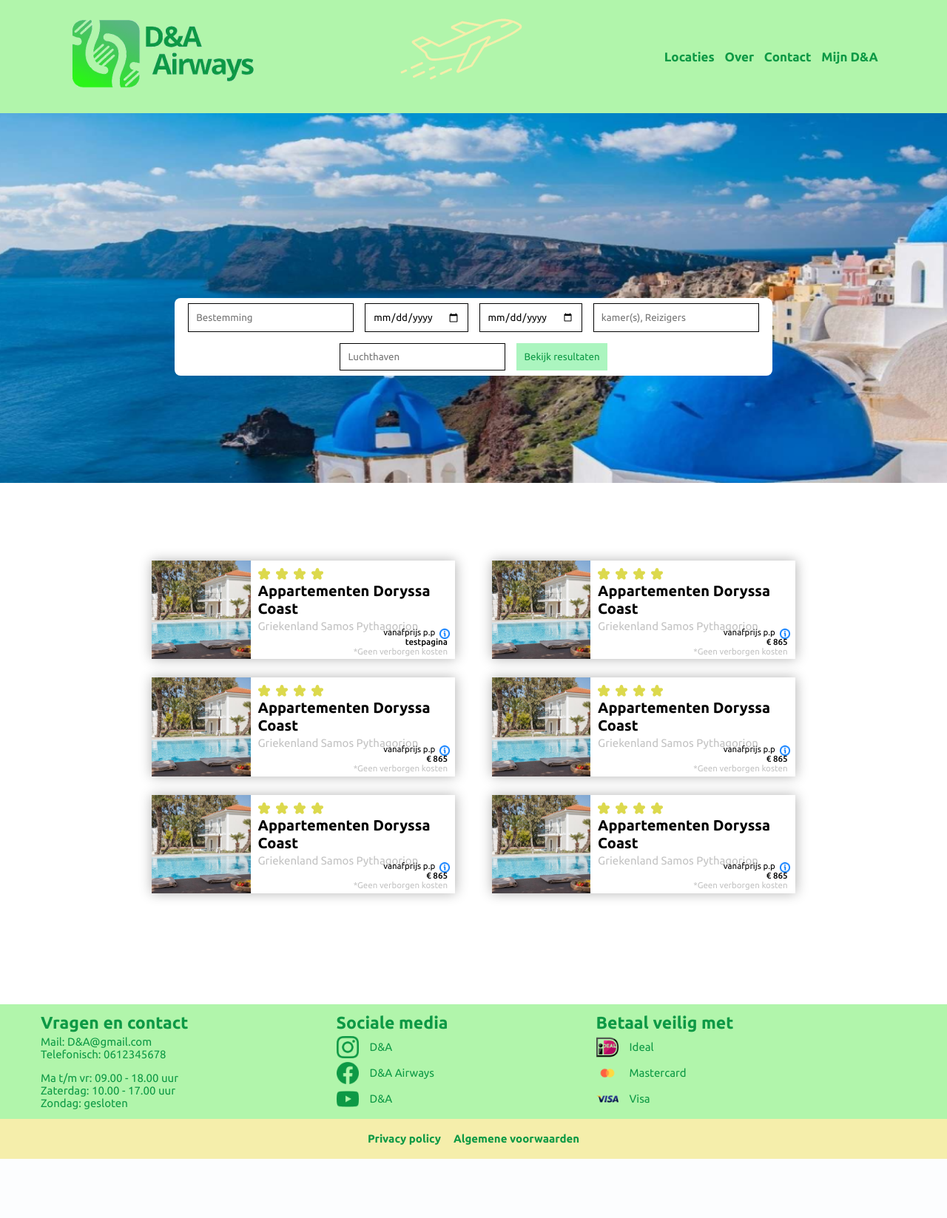
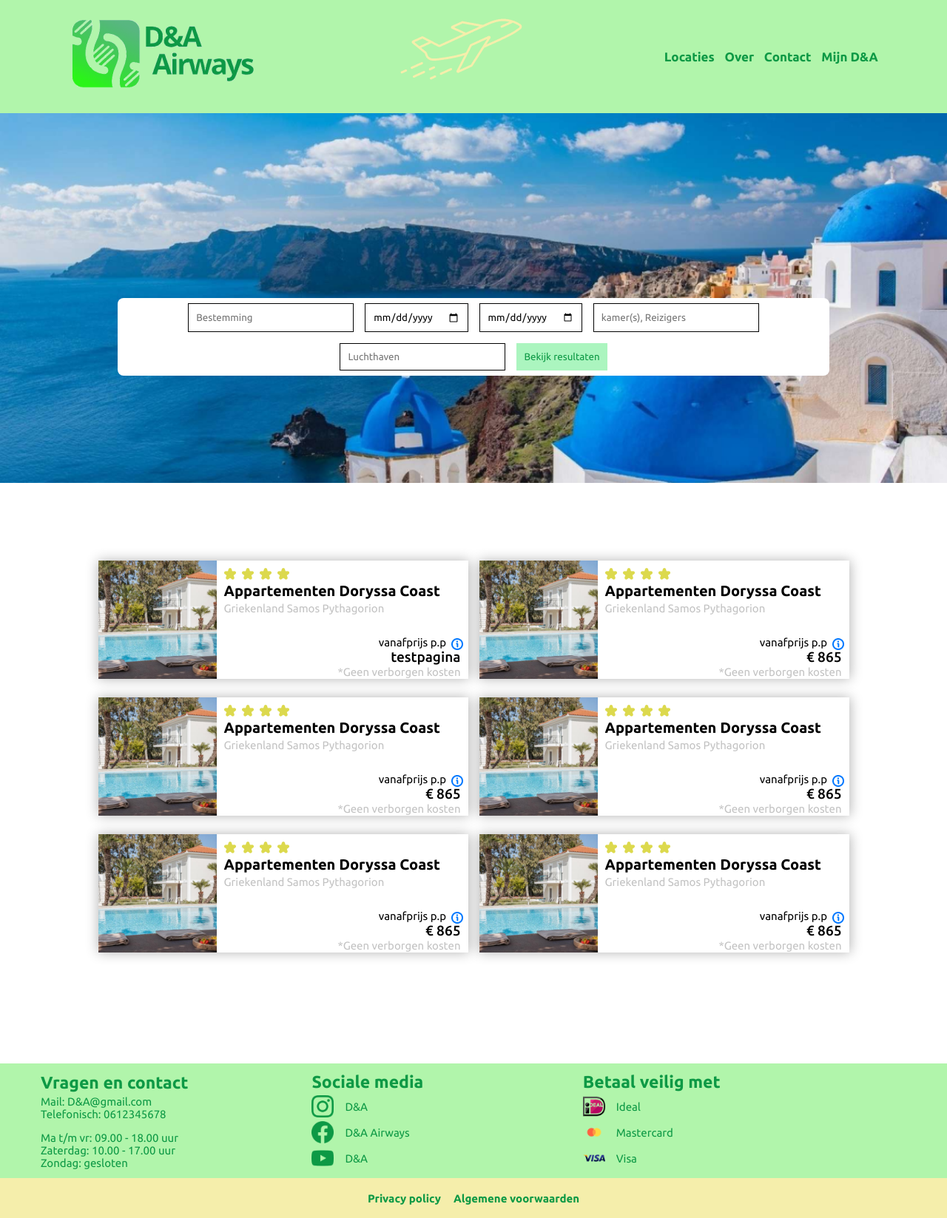
Before and after one commit to Dantevandeweerd/P4Crud, a PHP site: page / in a window 1280 px wide; the page is wider, and only the part inside the window is pictured. Shown: that part at 74% size. Before the commit the page ends 1567 px from the top of that part, so only its background shows below. Run offline with PHP 8.4, Linux system fonts and the light colour scheme.

Commit message:
landingpage volledig responsive gemaakt

```diff
--- a/assets/javascript/script.js
+++ b/assets/javascript/script.js
@@ -7,14 +7,14 @@ function closeNav() {
 }
 
 function showSlide1() {
-  document.getElementById("hotel-slide1").style.display = "block";
+  document.getElementById("hotel-slide1").style.display = "flex";
   document.getElementById("hotel-slide2").style.display = "none";
   document.getElementById("showslide1-button").style.display = "none";
-  document.getElementById("showslide2-button").style.display = "block";
+  document.getElementById("showslide2-button").style.display = "flex";
 }
 function showSlide2() {
   document.getElementById("hotel-slide1").style.display = "none";
-  document.getElementById("hotel-slide2").style.display = "block";
-  document.getElementById("showslide1-button").style.display = "block";
+  document.getElementById("hotel-slide2").style.display = "flex";
+  document.getElementById("showslide1-button").style.display = "flex";
   document.getElementById("showslide2-button").style.display = "none";
 }
--- a/assets/style/style.css
+++ b/assets/style/style.css
@@ -65,14 +65,13 @@ nav {
   display: none;
 }
 
-
-
 /* Stijl van de landingpage */
 
 #landingpagefoto {
-  width: 1900px;
+  width: 100%;
   height: 500px;
   z-index: 1;
+  object-fit: cover;
 }
 
 .boeking {
@@ -86,7 +85,7 @@ nav {
   bottom: 250px;
   z-index: 2;
   background-color: white;
-  width: 62%;
+  width: 74%;
   display: flex;
   flex-wrap: wrap;
   justify-content: center;
@@ -101,28 +100,25 @@ nav {
 }
 
 #boeking-resultaat {
-  background-color: #ABF5BF;
-  color: #0D9945;
+  background-color: #abf5bf;
+  color: #0d9945;
   border: none;
 }
 
 .boeking-blok {
-  width: 32vw;
-  height: 10.4vw;
-  box-shadow: .2px 0 1em .02em rgb(0 0 0 / 30%);
+  width: 500px;
+  height: 160px;
+  box-shadow: 0.2px 0 1em 0.02em rgb(0 0 0 / 30%);
   display: flex;
   flex-direction: row;
 }
-.vakantie-foto{
-  height: 12vh;
-}
 
 .boeking-blok:hover {
-  box-shadow: .2px 0 1em .3em rgb(0 0 0 / 30%);
+  box-shadow: 0.2px 0 1em 0.3em rgb(0 0 0 / 30%);
   transition: 0.5s;
 }
-.boeking-foto{
-  width: 10.4vw;
+.boeking-foto {
+  width: 160px;
 }
 
 .vakantie-locaties {
@@ -130,7 +126,9 @@ nav {
   display: flex;
   flex-direction: row;
   justify-content: center;
-  gap: 50px;
+  align-items: center;
+
+  gap: 15px;
   position: relative;
   z-index: 3;
 }
@@ -139,8 +137,8 @@ nav {
   width: 400px;
   padding: 10px;
 }
-.vakantie-naam{
-  height: 6vw;
+.vakantie-naam {
+  height: 90px;
 }
 
 .vakantie-bestemming,
@@ -156,11 +154,10 @@ nav {
   position: relative;
   top: 5px;
   left: 3px;
-  width: 1.1vw;
 }
 
 .prijs {
-  font-size: 1.2vw;
+  font-size: 19px;
   font-weight: 500;
 }
 
@@ -170,9 +167,6 @@ nav {
   align-items: flex-end;
   position: relative;
 }
-.kosten p{
-  font-size: 0.9vw;
-}
 
 .hotel {
   gap: 25px;
@@ -200,18 +199,18 @@ nav {
 }
 
 .footer-algemeen {
-  width: 100%;
   background-color: #b1f5ab;
   height: 155px;
   display: flex;
   align-items: center;
   padding-left: 55px;
-  gap: 200px;
+  gap: 13vw;
 }
 
 .footer-algemeen h1 {
   color: #0d9945;
   font-weight: 600;
+  width: 200px;
 }
 
 .footer-algemeen p {
@@ -220,6 +219,7 @@ nav {
 
 #footer-openingstijden {
   display: flex;
+  width: 186px;
   margin-top: 15px;
   flex-direction: column;
 }
--- a/header.php
+++ b/header.php
@@ -16,14 +16,14 @@
         <a href=""><button>Locaties</button></a>
         <a href=""><button>Over</button></a>
         <a href=""><button>Contact</button></a>
-        <a href=""><button>Mijn D&A</button></a>
+        <a href="mijnd&a.php"><button>Mijn D&A</button></a>
       </div>
       <div id="mySidenav" class="sidenav">
         <a href="javascript:void(0)" class="closebtn" onclick="closeNav()">&times;</a>
         <a href=""><button>Locaties</button></a>
         <a href=""><button>Over</button></a>
         <a href=""><button>Contact test</button></a>
-        <a href=""><button>Mijn D&A</button></a>
+        <a href="mijnd&a.php"><button>Mijn D&A</button></a>
       </div>
       <span class="nav-button" onclick="openNav()">&#9776;</span>
 
--- a/index.php
+++ b/index.php
@@ -7,8 +7,7 @@
     <link rel="stylesheet" href="assets/style/style.css" />
     <link
       href="https://fonts.googleapis.com/css2?family=Ubuntu:ital,wght@0,300;0,400;0,500;0,700;1,300;1,400;1,500;1,700&display=swap"
-      rel="stylesheet"
-    />
+      rel="stylesheet" />
   </head>
 
   <body>
@@ -19,8 +18,7 @@
           <img
             src="assets/img/landingpagefoto.png"
             alt="landingpagefoto"
-            id="landingpagefoto"
-          />
+            id="landingpagefoto" />
           <form action="" class="boeking-form">
             <input type="text" placeholder="Bestemming" />
             <input type="date" name="" id="vertekdatum" />
@@ -30,8 +28,7 @@
             <input
               type="submit"
               value="Bekijk resultaten"
-              id="boeking-resultaat"
-            />
+              id="boeking-resultaat" />
           </form>
         </div>
       </section>
@@ -40,19 +37,24 @@
         <button
           class="prev active"
           id="showslide1-button"
-          onclick="showSlide1()"
-        >
+          onclick="showSlide1()">
           ❮
         </button>
 
         <div class="hotel" id="hotel-slide1">
           <div class="boeking-blok">
             <div class="vakantie-foto">
-              <img class="boeking-foto" src="assets/img/doryssa.png" alt="doryssa" />
+              <img
+                class="boeking-foto"
+                src="assets/img/doryssa.png"
+                alt="doryssa" />
             </div>
             <div class="vakantie-container">
               <div class="vakantie-naam">
-                <img src="assets/img/4ster.png" alt="4ster" />
+                <img
+                  class="ster-boeking"
+                  src="assets/img/4ster.png"
+                  alt="4ster" />
                 <h2>Appartementen Doryssa Coast</h2>
                 <p class="vakantie-bestemming">Griekenland Samos Pythagorion</p>
               </div>
@@ -68,7 +70,10 @@
           </div>
           <div class="boeking-blok">
             <div class="vakantie-foto">
-              <img class="boeking-foto" src="assets/img/doryssa.png" alt="doryssa" />
+              <img
+                class="boeking-foto"
+                src="assets/img/doryssa.png"
+                alt="doryssa" />
             </div>
             <div class="vakantie-container">
               <div class="vakantie-naam">
@@ -88,7 +93,10 @@
           </div>
           <div class="boeking-blok">
             <div class="vakantie-foto">
-              <img class="boeking-foto" src="assets/img/doryssa.png" alt="doryssa" />
+              <img
+                class="boeking-foto"
+                src="assets/img/doryssa.png"
+                alt="doryssa" />
             </div>
             <div class="vakantie-container">
               <div class="vakantie-naam">
@@ -110,7 +118,10 @@
         <div class="hotel active" id="hotel-slide2">
           <div class="boeking-blok">
             <div class="vakantie-foto">
-              <img class="boeking-foto" src="assets/img/doryssa.png" alt="doryssa" />
+              <img
+                class="boeking-foto"
+                src="assets/img/doryssa.png"
+                alt="doryssa" />
             </div>
             <div class="vakantie-container">
               <div class="vakantie-naam">
@@ -130,7 +141,10 @@
           </div>
           <div class="boeking-blok">
             <div class="vakantie-foto">
-              <img class="boeking-foto" src="assets/img/doryssa.png" alt="doryssa" />
+              <img
+                class="boeking-foto"
+                src="assets/img/doryssa.png"
+                alt="doryssa" />
             </div>
             <div class="vakantie-container">
               <div class="vakantie-naam">
@@ -150,7 +164,10 @@
           </div>
           <div class="boeking-blok">
             <div class="vakantie-foto">
-              <img class="boeking-foto" src="assets/img/doryssa.png" alt="doryssa" />
+              <img
+                class="boeking-foto"
+                src="assets/img/doryssa.png"
+                alt="doryssa" />
             </div>
             <div class="vakantie-container">
               <div class="vakantie-naam">
```
Also changed, not shown: other parts of assets/style/style.css (+48 -7 lines), mijnd&a.php (+15 -0 lines).
